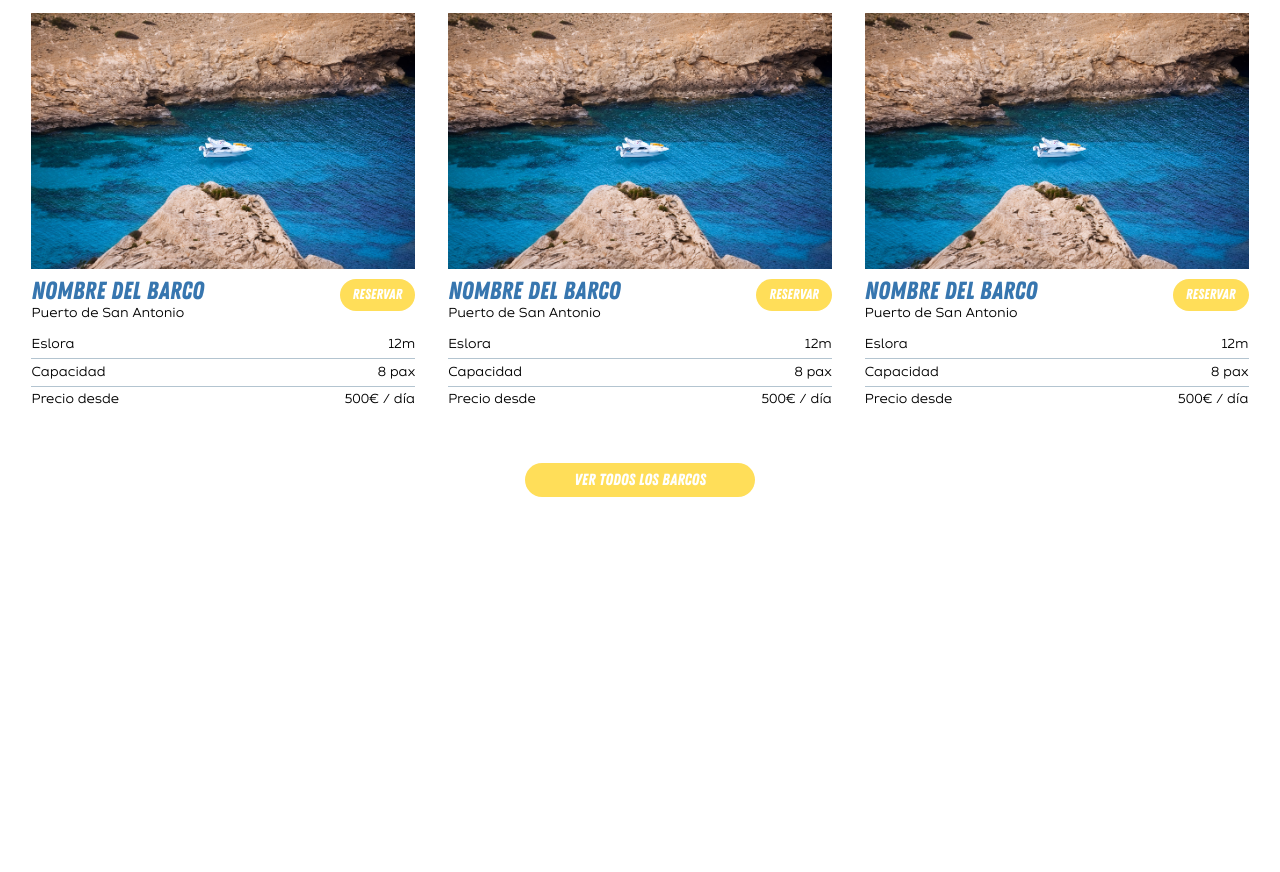
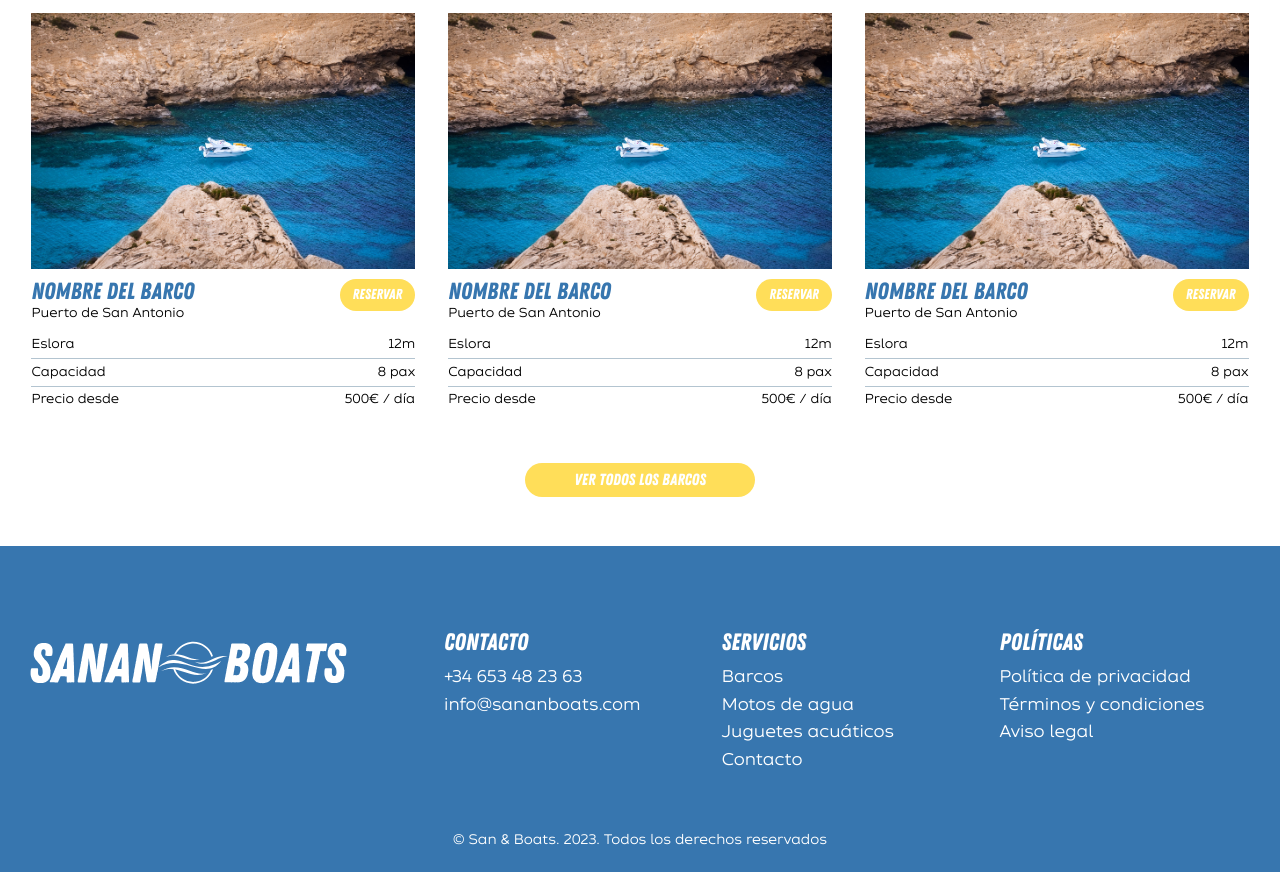
Before and after one commit to Th3lich/sanan-boats-template, a plain HTML site: page index.html in a window 1280 px wide. Shown: the part 658-1530 px from the top of the page. Before the commit the page ends 1204 px from the top, so only its background shows below. Drawn offline with nearby package versions, Linux system fonts and the light colour scheme.

Commit message:
feat: Implemented footer

```diff
--- a/assets/css/styles.css
+++ b/assets/css/styles.css
@@ -7,9 +7,8 @@
 01.General
 02.Titles
 03.Buttons
-04.Forms
-05.Navbar
-06.Banner section
+04.Boat card
+05.Footer
 *****************************************/
 
 
@@ -60,7 +59,7 @@ h1, h2, h3, h4, h5 {
 
 /* Backgrounds */
 .bg-primary {
-    background-color: var(--color-primary);
+    background-color: var(--color-primary) !important;
 }
 
 /* Container */
@@ -80,6 +79,10 @@ h2 {
 h1 span, h2 span {
     color: var(--color-secondary);
     text-align: center;
+}
+
+h4 {
+    font-size: min(calc(1.32rem + 0.15vw), 1.45rem);
 }
 
 
@@ -128,6 +131,7 @@ h1 span, h2 span {
 .boat-card .boat-content h4 {
     margin-bottom: 0;
     line-height: 25px;
+    font-size: min(calc(1.3rem + 0.15vw), 1.43rem);
 }
 
 .boat-card .boat-content p {
@@ -141,3 +145,37 @@ h1 span, h2 span {
 .boat-card .boat-items > div:not(:last-child) {
     border-bottom: 1px solid #b3c4d0;
 }
+
+
+/*--------------------------------------------------------------
+# Footer
+--------------------------------------------------------------*/
+
+footer ul {
+    padding-left: 0;
+}
+
+footer ul li {
+    list-style: none;
+    margin-bottom: 2px;
+}
+
+footer a {
+    color: #fff;
+    text-decoration: none!important;
+    font-size: min(calc(0.95rem + 0.1vw), 1.04rem);
+}
+
+footer a:hover {
+    color: var(--color-secondary);
+}
+
+footer p {
+    font-size: min(calc(0.78rem + 0.1vw), 0.84rem);
+}
+
+@media screen and (max-width: 767px) {
+    footer .footer-logo {
+        width: 250px!important;
+    }
+}
--- a/index.html
+++ b/index.html
@@ -216,6 +216,50 @@
             </div>
         </section>
 
+        <!-- Footer -->
+        <footer class="bg-primary">
+            <div class="container thm-container py-3 pt-lg-4">
+                <div class="row pb-4 pt-lg-2">
+                    <div class="col-lg-4 text-center text-lg-start">
+                        <img class="footer-logo" src="assets/images/sanan_boats_logo_white.svg" alt="Sanan boats logo" width="320px">
+                    </div>
+                    <div class="col-lg-8 pt-lg-5 text-center text-sm-start">
+                        <div class="row">
+                            <div class="col-sm-4 pb-2 pb-sm-0">
+                                <h4 class="text-white">CONTACTO</h4>
+                                <ul>
+                                    <li><a href="#">+34 653 48 23 63</a></li>
+                                    <li><a href="#">info@sananboats.com</a></li>
+                                </ul>
+                            </div>
+                            <div class="col-sm-4 pb-2 pb-sm-0">
+                                <h4 class="text-white">SERVICIOS</h4>
+                                <ul>
+                                    <li><a href="#">Barcos</a></li>
+                                    <li><a href="#">Motos de agua</a></li>
+                                    <li><a href="#">Juguetes acuáticos</a></li>
+                                    <li><a href="#">Contacto</a></li>
+                                </ul>
+                            </div>
+                            <div class="col-sm-4 pb-2 pb-sm-0">
+                                <h4 class="text-white">POLÍTICAS</h4>
+                                <ul>
+                                    <li><a href="#">Política de privacidad</a></li>
+                                    <li><a href="#">Términos y condiciones</a></li>
+                                    <li><a href="#">Aviso legal</a></li>
+                                </ul>
+                            </div>
+                        </div>
+                    </div>
+                </div>
+                <div class="row">
+                    <div class="col text-center">
+                        <p class="mb-0 pb-lg-1 pt-sm-3 text-white">© San & Boats. 2023. Todos los derechos reservados</p>
+                    </div>
+                </div>
+            </div>
+        </footer>
+
         <!-- Application JavaScript -->
         <script src="assets/js/main.js"></script>
     </body>
```
Also changed, not shown: assets/images/instagram_logo.svg (renamed from assets/images/a5f675633ff811108876d1551a12079e.svg), assets/images/sanan_boats_logo_white.svg (renamed from assets/images/fb9482e0bbbb4f3dddac139b20d39ac5.svg).
